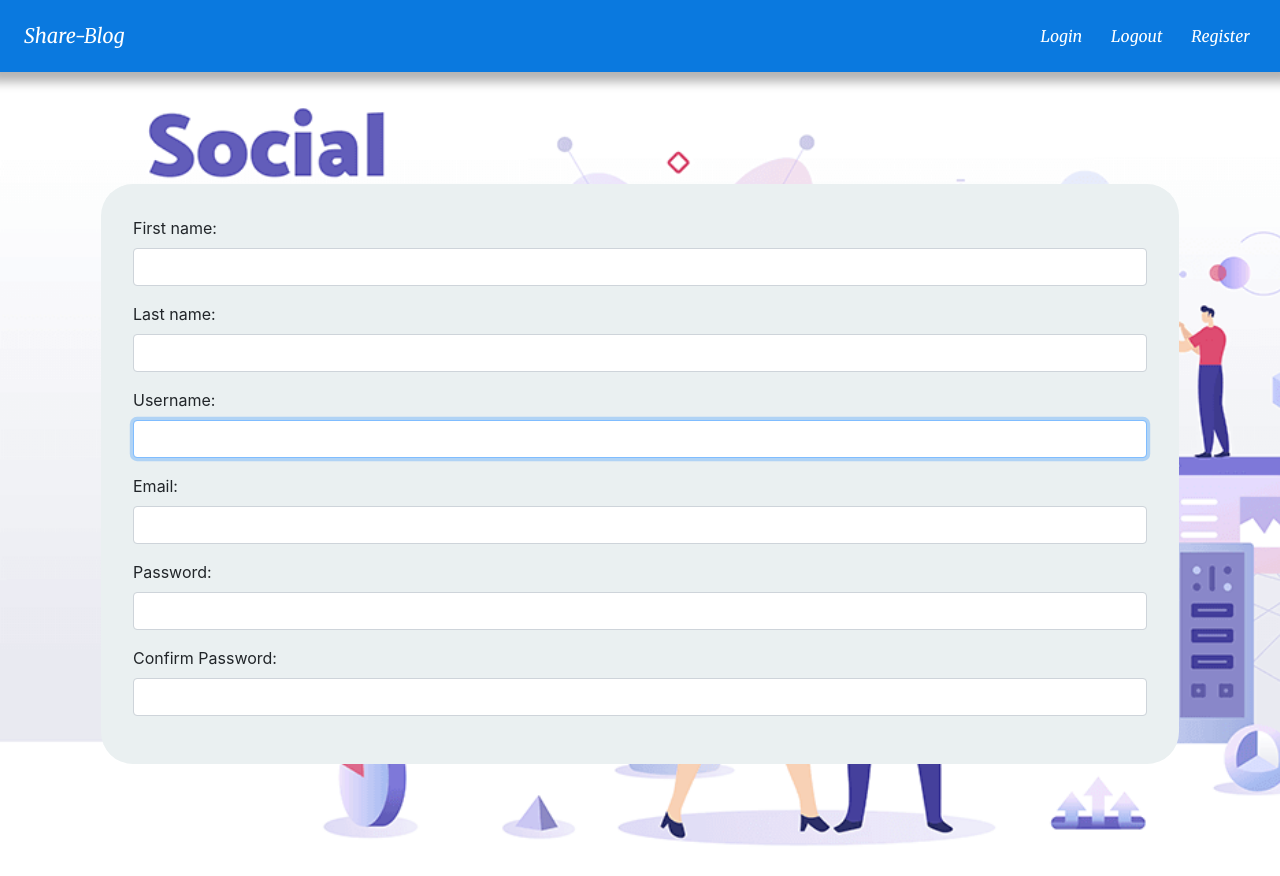
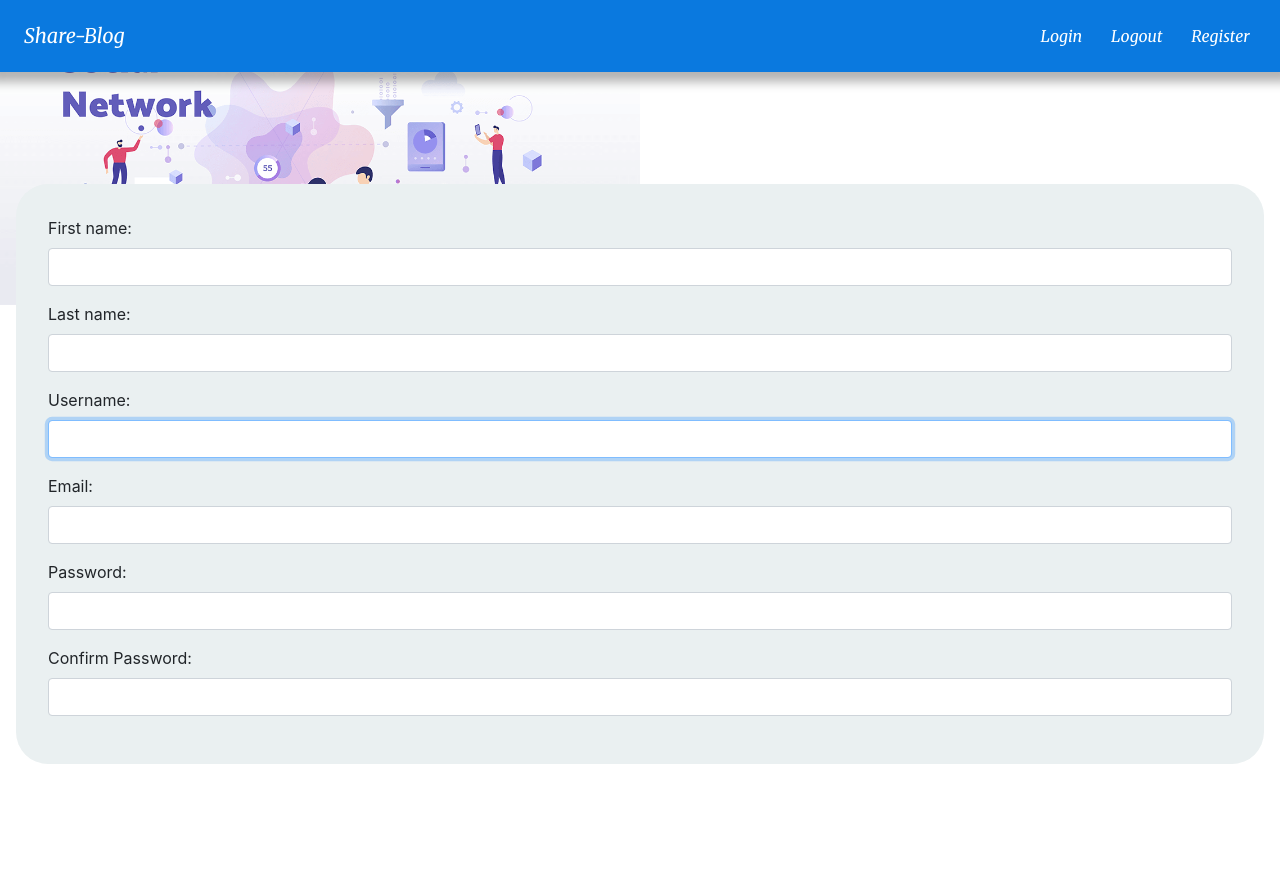
Before and after one commit to tushar912/Image-Sharing-Blog, a Django app: page /accounts/register/ in a window 1280 px wide. Run offline with Django 3.2, Linux system fonts and the light colour scheme; some libraries are stand-ins or nearby versions.

Commit message:
change bg size

```diff
--- a/img/templates/base.html
+++ b/img/templates/base.html
@@ -13,7 +13,7 @@
          body{
           background-image: url("{% static 'pic2.png' %}");
           background-repeat: no-repeat;
-          background-size: cover;
+          background-size: 50%;
          }
      </style>
     <title>Share-Blog</title>
@@ -34,10 +34,10 @@
             </ul>
         </div>
       </nav>
-    <div class="container">
+
         {% block content %}
         {% endblock %}
-    </div>
+
 
 </body>
 <script src="https://code.jquery.com/jquery-3.5.1.slim.min.js" integrity="sha384-DfXdz2htPH0lsSSs5nCTpuj/zy4C+OGpamoFVy38MVBnE+IbbVYUew+OrCXaRkfj" crossorigin="anonymous"></script>
```
